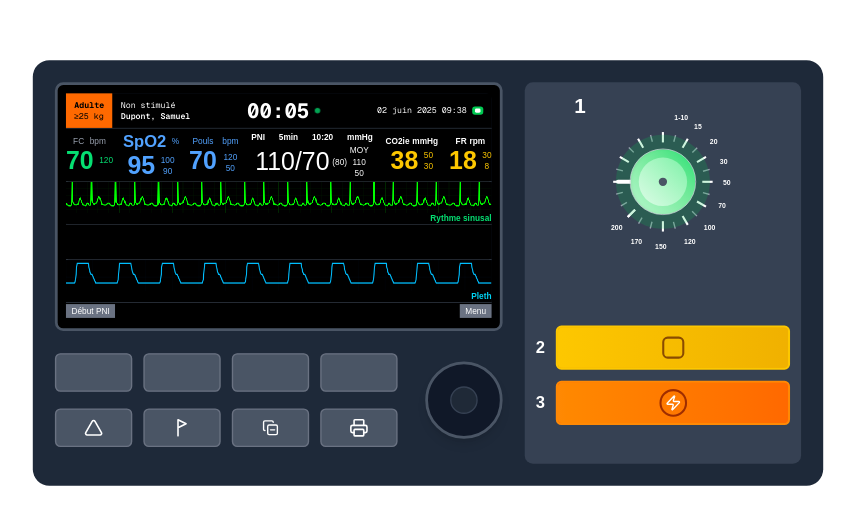
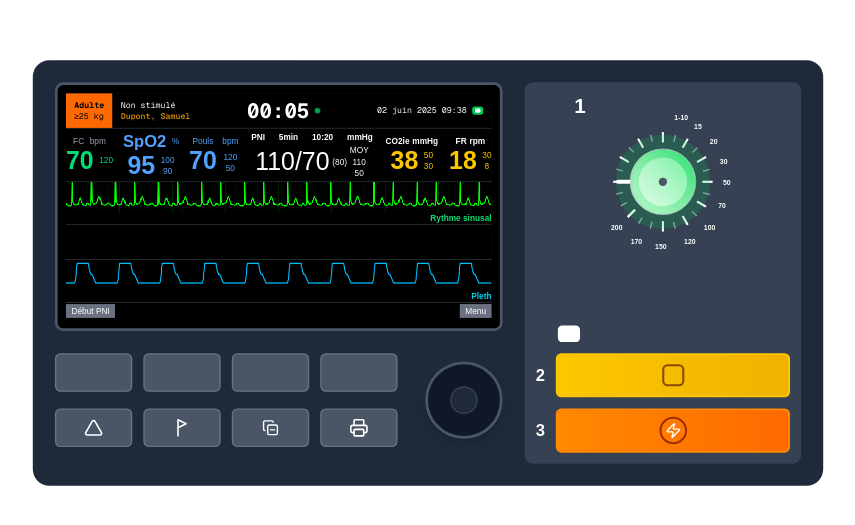
Before and after one commit to Samouz75/Defib_simulation, a Next.js app: page / in a window 1280 px wide. Shown: the part 127-652 px from the top of the page, without its empty margins (212-1067 px from the left). Built offline with nearby package versions, Linux system fonts and the light colour scheme.

Commit message:
Updated styling & added a button

```diff
--- a/src/app/page.tsx
+++ b/src/app/page.tsx
@@ -228,7 +228,7 @@ const DefibInterface: React.FC = () => {
                       </div>
                       <div className="px-3 flex flex-col justify-center">
                         <div className="text-white text-xs">Non stimulé</div>
-                        <div className="text-white text-xs font-semibold">
+                        <div className="text-white text-xs text-yellow-600 font-semibold ">
                           Dupont, Samuel
                         </div>
                       </div>
@@ -584,6 +584,13 @@ const DefibInterface: React.FC = () => {
 
             {/* Boutons colorés */}
             <div className="space-y-4 mt-32">
+
+              {/* white */}
+              <div className="flex items-center gap-4">
+                  <div className=" ml-8 bg-white rounded-md flex center-left w-8 h-6 rounded-lg">
+                  </div>
+              </div>
+
               {/* Jaune */}
               <div className="flex items-center gap-4">
                 <span className="text-white text-2xl font-bold">2</span>
```
